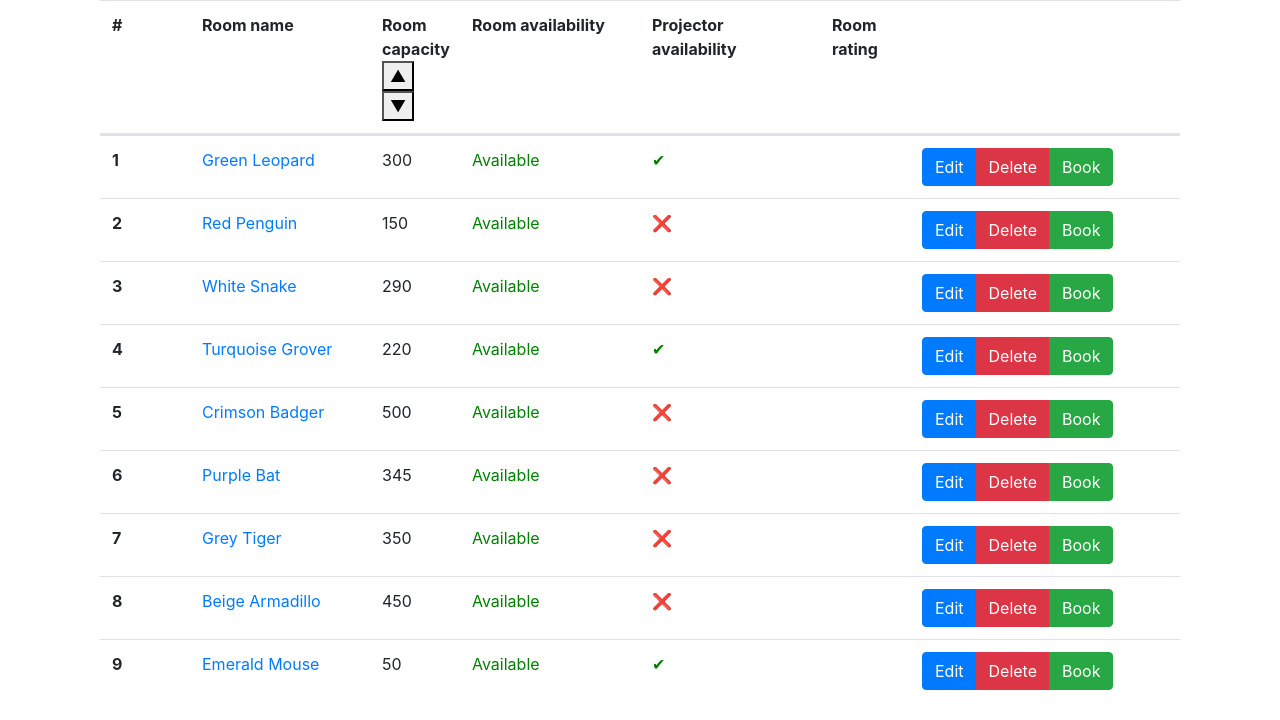
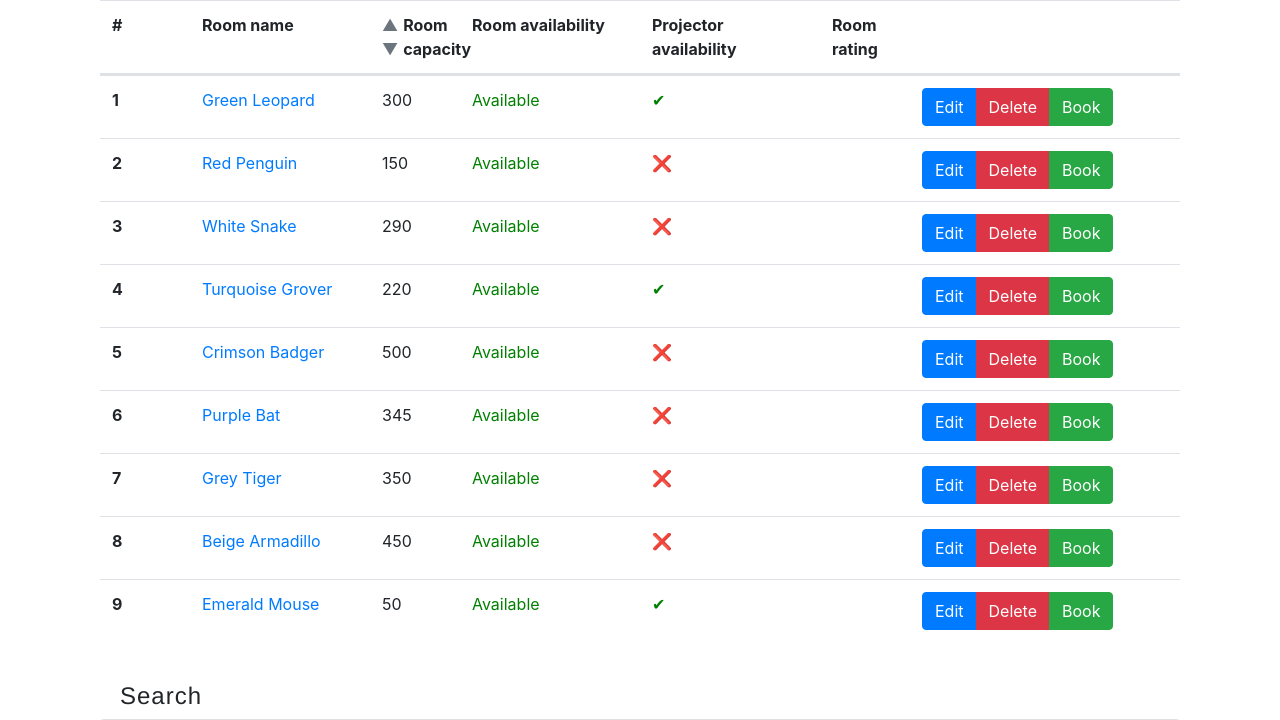
Before and after one commit to iamkonrad/Room_Booking_App_Django, a Django app: page / in a window 1280 px wide. Shown: the part 80-800 px from the top of the page. Run offline with Django 4.2, Linux system fonts and the light colour scheme; data comes from the database, SQL or seed files in the repository; parts of the project's set-up code (start-up, migrations or seed data) failed here and were passed over; some libraries are stand-ins or nearby versions.

Commit message:
improving sortign buttons
added much better styled and looking sorting button

```diff
--- a/reservation_app/templates/rooms.html
+++ b/reservation_app/templates/rooms.html
@@ -122,15 +122,19 @@
       <tr class="d-flex">
         <th scope="col" class="col-1">#</th>
         <th scope="col" class="col-2">Room name</th>
-        <th scope="col" class="col-1">
-          Room capacity
-          <button onclick="toggleSortByCapacity()">
-            <span>&#x25B2;</span>
-          </button>
-          <button onclick="toggleSortByCapacity()">
-            <span>&#x25BC;</span>
-          </button>
-        </th>
+<th scope="col" class="col-1">
+  <div style="display: flex; align-items: center;">
+    <div class="sort-buttons" style="display: flex; flex-direction: column; margin-right: 5px;">
+      <button class="btn btn-sm btn-sort" style="padding: 0; background: transparent; border: none; color: #6c757d;" onclick="toggleSortByCapacity()">
+        <span class="sort-icon" style="font-size: 1rem;">&#x25B2;</span>
+      </button>
+      <button class="btn btn-sm btn-sort" style="padding: 0; background: transparent; border: none; color: #6c757d;" onclick="toggleSortByCapacity()">
+        <span class="sort-icon" style="font-size: 1rem;">&#x25BC;</span>
+      </button>
+    </div>
+    <span>Room capacity</span>
+  </div>
+</th>
         <th scope="col" class="col-2">Room availability</th>
         <th scope="col" class="col-2">Projector availability</th>
         <th scope="col" class="col-1">Room rating</th>
```
